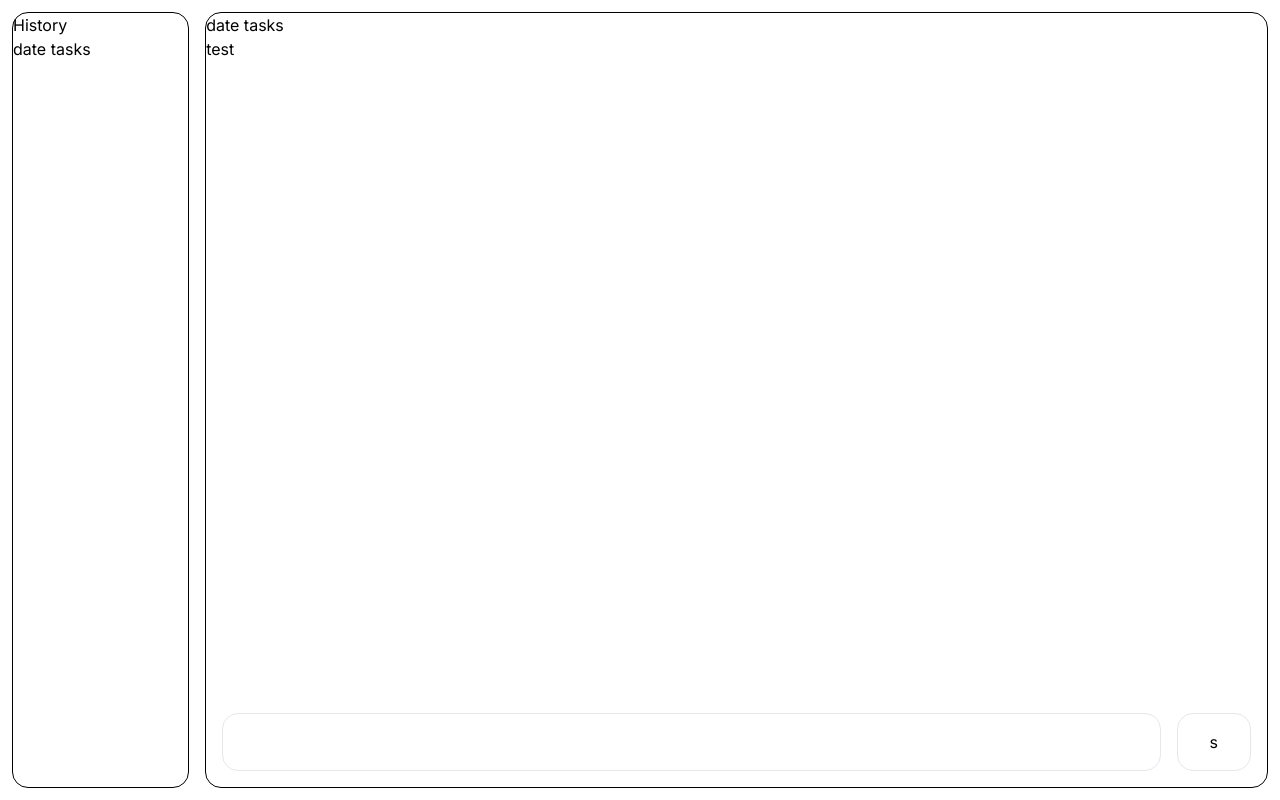
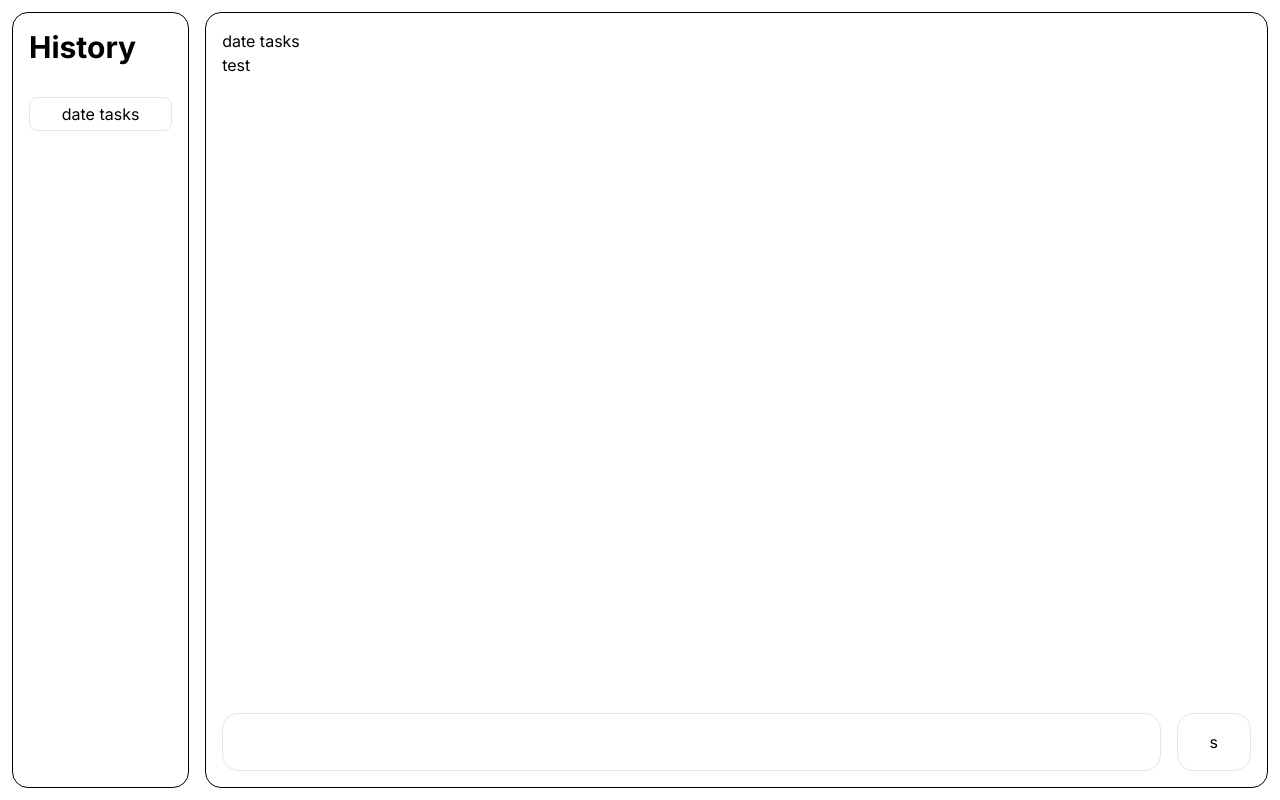
Before and after one commit to MohamedBechirMejri/daily-progress, a Next.js app: page / in a window 1280 px wide. Built offline with nearby package versions, Linux system fonts and the light colour scheme.

Commit message:
Refactor page component layout and styles

```diff
--- a/app/page.tsx
+++ b/app/page.tsx
@@ -9,19 +9,18 @@ export default function Home() {
   const [project, setProject] = useState(projects[0]);
   const [history, setHistory] = useState(project.history);
   const [current, setCurrent] = useState(project.history[0]);
-  const [tasks, setTasks] = useState(current.tasks);
 
   return (
     <div className="grid grid-cols-[1fr,6fr] gap-4 h-[100svh] w-full p-3">
-      <div className="border border-black rounded-2xl">
-        <h1>History</h1>
-        <div>
+      <div className="border border-black rounded-2xl p-4">
+        <h1 className="text-3xl font-bold">History</h1>
+        <div className="pt-8">
           {history.map(h => (
-            <div key={h.id}>{h.name}</div>
+            <button key={h.id} className="border w-full px-2 p-1 rounded-lg">{h.name}</button>
           ))}
         </div>
       </div>
-      <div className="border border-black rounded-2xl grid grid-rows-[auto,1fr,auto] overflow-hidden">
+      <div className="border border-black rounded-2xl grid grid-rows-[auto,1fr,auto] overflow-hidden p-4">
         <h1>{current?.name}</h1>
         <div>
           {current?.tasks.map((task: any) => {
@@ -29,7 +28,7 @@ export default function Home() {
             return <div key={task.id}>{details.task}</div>;
           })}
         </div>
-        <div className="w-full flex p-4 gap-4">
+        <div className="w-full flex gap-4">
           <input type="text" className="w-full border p-4 rounded-2xl" />
           <button className="p-4 border rounded-2xl px-8">s</button>
         </div>
```
